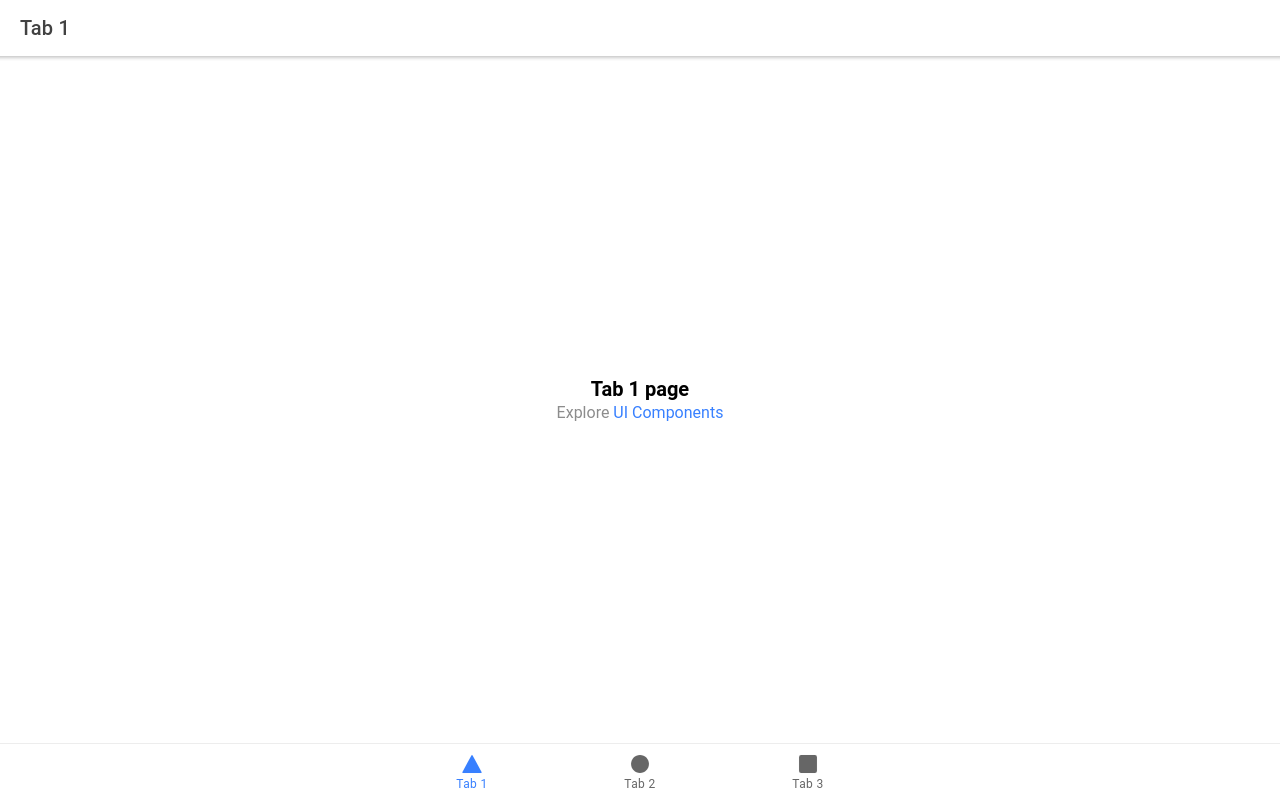
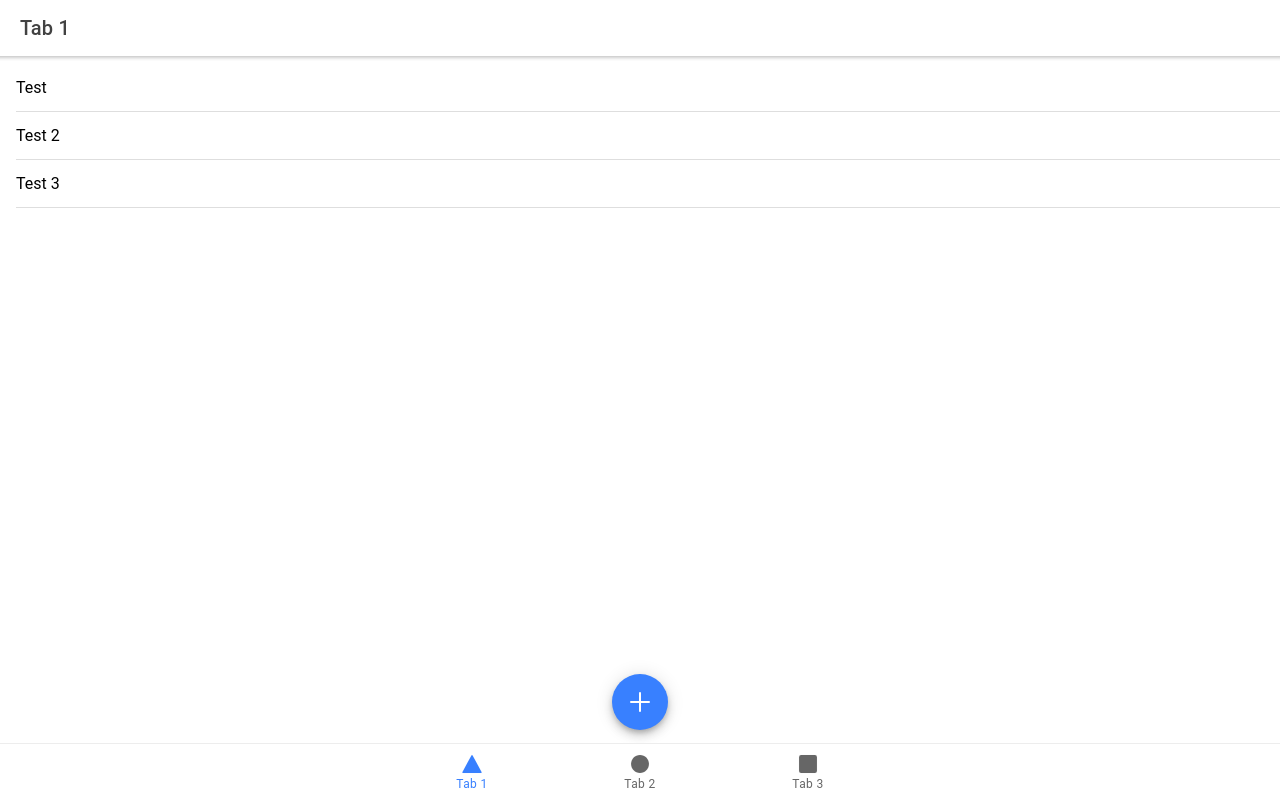
Before and after one commit to DevonStern/packing-app, a React (Create React App) app: page /tab1 in a window 1280 px wide. Built offline with nearby package versions, Linux system fonts and the light colour scheme.

Commit message:
Add and remove items

```diff
--- a/package.json
+++ b/package.json
@@ -25,6 +25,7 @@
     "react-router": "^5.2.0",
     "react-router-dom": "^5.2.0",
     "react-scripts": "^5.0.0",
+    "recoil": "^0.7.3",
     "typescript": "^4.1.3",
     "web-vitals": "^0.2.4",
     "workbox-background-sync": "^5.1.4",
--- a/src/components/ExploreContainer.css
+++ /dev/null
@@ -1,24 +0,0 @@
-.container {
-  text-align: center;
-  position: absolute;
-  left: 0;
-  right: 0;
-  top: 50%;
-  transform: translateY(-50%);
-}
-
-.container strong {
-  font-size: 20px;
-  line-height: 26px;
-}
-
-.container p {
-  font-size: 16px;
-  line-height: 22px;
-  color: #8c8c8c;
-  margin: 0;
-}
-
-.container a {
-  text-decoration: none;
-}
--- a/src/components/ExploreContainer.tsx
+++ /dev/null
@@ -1,16 +0,0 @@
-import './ExploreContainer.css';
-
-interface ContainerProps {
-  name: string;
-}
-
-const ExploreContainer: React.FC<ContainerProps> = ({ name }) => {
-  return (
-    <div className="container">
-      <strong>{name}</strong>
-      <p>Explore <a target="_blank" rel="noopener noreferrer" href="https://ionicframework.com/docs/components">UI Components</a></p>
-    </div>
-  );
-};
-
-export default ExploreContainer;
--- a/src/index.tsx
+++ b/src/index.tsx
@@ -3,20 +3,23 @@ import ReactDOM from 'react-dom';
 import App from './App';
 import * as serviceWorkerRegistration from './serviceWorkerRegistration';
 import reportWebVitals from './reportWebVitals';
+import { RecoilRoot } from 'recoil'
 
 ReactDOM.render(
-  <React.StrictMode>
-    <App />
-  </React.StrictMode>,
-  document.getElementById('root')
-);
+	<React.StrictMode>
+		<RecoilRoot>
+			<App />
+		</RecoilRoot>
+	</React.StrictMode>,
+	document.getElementById('root')
+)
 
 // If you want your app to work offline and load faster, you can change
 // unregister() to register() below. Note this comes with some pitfalls.
 // Learn more about service workers: https://cra.link/PWA
-serviceWorkerRegistration.unregister();
+serviceWorkerRegistration.unregister()
 
 // If you want to start measuring performance in your app, pass a function
 // to log results (for example: reportWebVitals(console.log))
 // or send to an analytics endpoint. Learn more: https://bit.ly/CRA-vitals
-reportWebVitals();
+reportWebVitals()
--- /dev/null
+++ b/src/items/AddItemInput.tsx
@@ -0,0 +1,52 @@
+import { IonButton, IonInput, IonModal } from "@ionic/react"
+import { useState } from "react"
+import { useRecoilState } from "recoil"
+import { Item, itemsState } from "./ItemModel"
+
+interface AddItemInputProps {
+	isOpen: boolean
+	setIsOpen: React.Dispatch<React.SetStateAction<boolean>>
+}
+
+const AddItemInput: React.FC<AddItemInputProps> = ({ isOpen, setIsOpen }) => {
+	const [items, setItems] = useRecoilState(itemsState)
+
+	const [name, setName] = useState<string>('')
+
+	const changeHandler = (value: string | null | undefined) => {
+		setName(value ?? '')
+	}
+
+	const addItem = () => {
+		if (!name.trim()) return
+
+		const newItem: Item = {
+			id: name, //FIXME: use uuid
+			name: name.trim()
+		}
+		const newItems: Item[] = [
+			...items,
+			newItem
+		]
+		setItems(newItems)
+		setName('')
+	}
+
+	return (
+		<IonModal
+			isOpen={isOpen}
+		>
+			<div>
+				<IonInput
+					value={name}
+					placeholder="Item"
+					onIonChange={event => changeHandler(event.detail.value)}
+				/>
+			</div>
+			<IonButton expand="block" onClick={addItem}>Add</IonButton>
+			<IonButton expand="block" onClick={() => setIsOpen(false)}>Close</IonButton>
+		</IonModal>
+	)
+}
+
+export default AddItemInput
--- /dev/null
+++ b/src/items/ItemModel.ts
@@ -0,0 +1,17 @@
+import { atom } from "recoil"
+
+export interface Item {
+	id: string
+	name: string
+}
+
+const startingItems: Item[] = [
+	{ id: '1', name: 'Test' },
+	{ id: '2', name: 'Test 2' },
+	{ id: '3', name: 'Test 3' },
+]
+
+export const itemsState = atom<Item[]>({
+	key: 'itemsState',
+	default: startingItems,
+})
--- /dev/null
+++ b/src/items/ItemRow.tsx
@@ -0,0 +1,35 @@
+import { IonIcon, IonItem, IonItemOption, IonItemOptions, IonItemSliding } from "@ionic/react"
+import { trash } from "ionicons/icons"
+import { PropsWithChildren } from "react"
+import { useRecoilState } from "recoil"
+import { Item, itemsState } from "./ItemModel"
+
+interface ItemRowProps {
+	item: Item
+}
+
+const ItemRow: React.FC<ItemRowProps> = ({ item }) => {
+	const [items, setItems] = useRecoilState(itemsState)
+
+	const deleteItem = () => {
+		const newItems: Item[] = items.filter(i => i.id !== item.id)
+		setItems(newItems)
+	}
+
+	return (
+		<>
+			<IonItemSliding>
+				<IonItem>
+					{item.name}
+				</IonItem>
+				<IonItemOptions side="start">
+					<IonItemOption color="danger" onClick={deleteItem}>
+						<IonIcon slot="icon-only" icon={trash} size="large" />
+					</IonItemOption>
+				</IonItemOptions>
+			</IonItemSliding>
+		</>
+	)
+}
+
+export default ItemRow
--- a/src/pages/Tab1.tsx
+++ b/src/pages/Tab1.tsx
@@ -1,8 +1,17 @@
-import { IonContent, IonHeader, IonPage, IonTitle, IonToolbar } from '@ionic/react';
-import ExploreContainer from '../components/ExploreContainer';
+import { IonContent, IonFab, IonFabButton, IonHeader, IonIcon, IonList, IonPage, IonTitle, IonToolbar } from '@ionic/react';
+import { add } from 'ionicons/icons';
+import { useState } from 'react';
+import { useRecoilValue } from 'recoil';
+import AddItemInput from '../items/AddItemInput';
+import { itemsState } from '../items/ItemModel';
+import ItemRow from '../items/ItemRow';
 import './Tab1.css';
 
 const Tab1: React.FC = () => {
+	const items = useRecoilValue(itemsState)
+
+	const [isAddItemInputOpen, setIsAddItemInputOpen] = useState<boolean>(false)
+
 	return (
 		<IonPage>
 			<IonHeader>
@@ -16,10 +25,20 @@ const Tab1: React.FC = () => {
 						<IonTitle size="large">Tab 1</IonTitle>
 					</IonToolbar>
 				</IonHeader>
-        <ExploreContainer name="Tab 1 page" />
+				<IonList>
+					{items.map((item, index) => {
+						return <ItemRow key={'item-' + index} item={item} />
+					})}
+				</IonList>
+				<IonFab horizontal="center" vertical="bottom" style={{paddingBottom: '60px'}}>
+					<IonFabButton onClick={() => setIsAddItemInputOpen(true)}>
+						<IonIcon icon={add} size="large" />
+					</IonFabButton>
+				</IonFab>
+				<AddItemInput isOpen={isAddItemInputOpen} setIsOpen={setIsAddItemInputOpen} />
 			</IonContent>
 		</IonPage>
-  );
-};
+	)
+}
 
-export default Tab1;
+export default Tab1
--- a/src/pages/Tab2.tsx
+++ b/src/pages/Tab2.tsx
@@ -1,5 +1,4 @@
 import { IonContent, IonHeader, IonPage, IonTitle, IonToolbar } from '@ionic/react';
-import ExploreContainer from '../components/ExploreContainer';
 import './Tab2.css';
 
 const Tab2: React.FC = () => {
@@ -16,7 +15,6 @@ const Tab2: React.FC = () => {
             <IonTitle size="large">Tab 2</IonTitle>
           </IonToolbar>
         </IonHeader>
-        <ExploreContainer name="Tab 2 page" />
       </IonContent>
     </IonPage>
   );
--- a/src/pages/Tab3.tsx
+++ b/src/pages/Tab3.tsx
@@ -1,5 +1,4 @@
 import { IonContent, IonHeader, IonPage, IonTitle, IonToolbar } from '@ionic/react';
-import ExploreContainer from '../components/ExploreContainer';
 import './Tab3.css';
 
 const Tab3: React.FC = () => {
@@ -16,7 +15,6 @@ const Tab3: React.FC = () => {
             <IonTitle size="large">Tab 3</IonTitle>
           </IonToolbar>
         </IonHeader>
-        <ExploreContainer name="Tab 3 page" />
       </IonContent>
     </IonPage>
   );
```
Also changed, not shown: 1 other file (tests, documents, lock files or other folders). Lines whose indentation alone changed are shown as unchanged.
